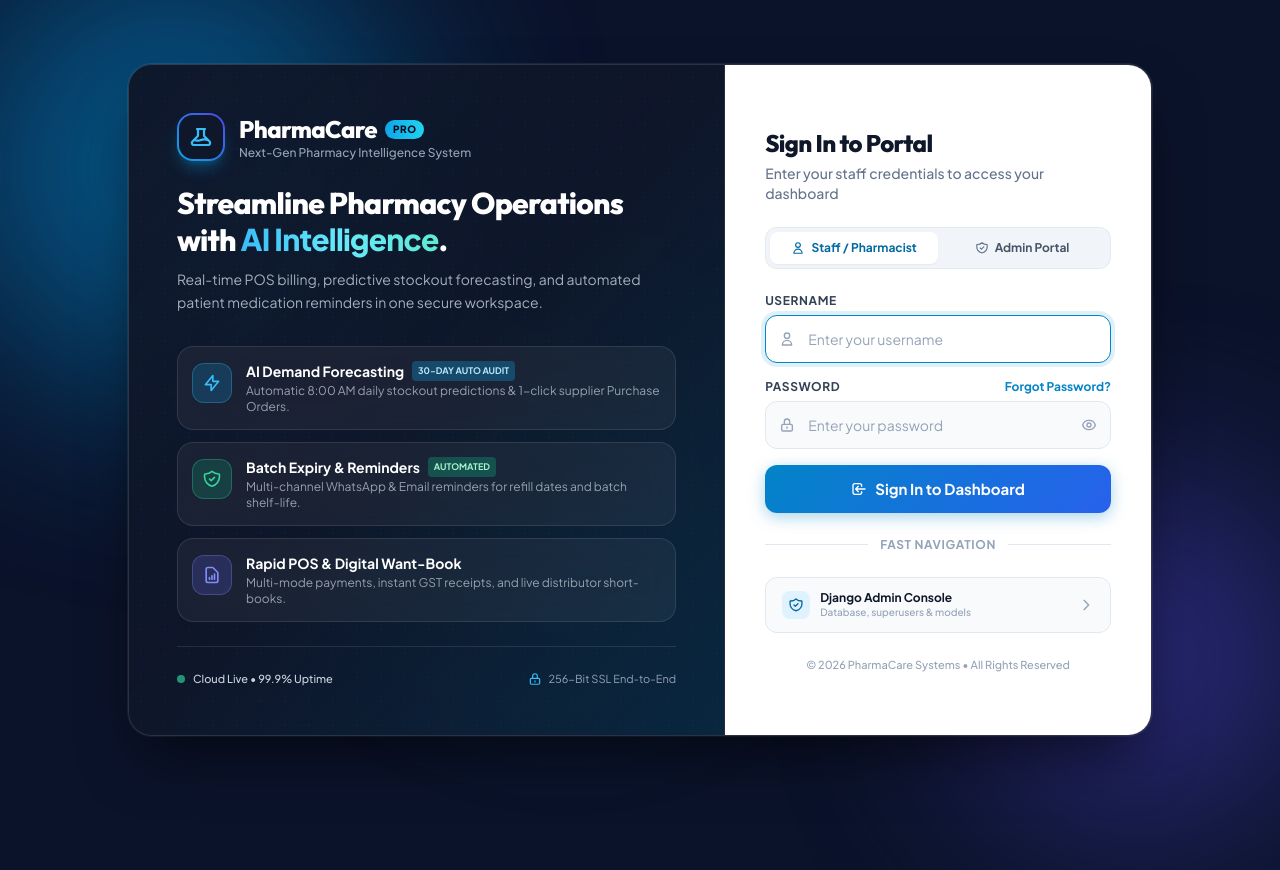
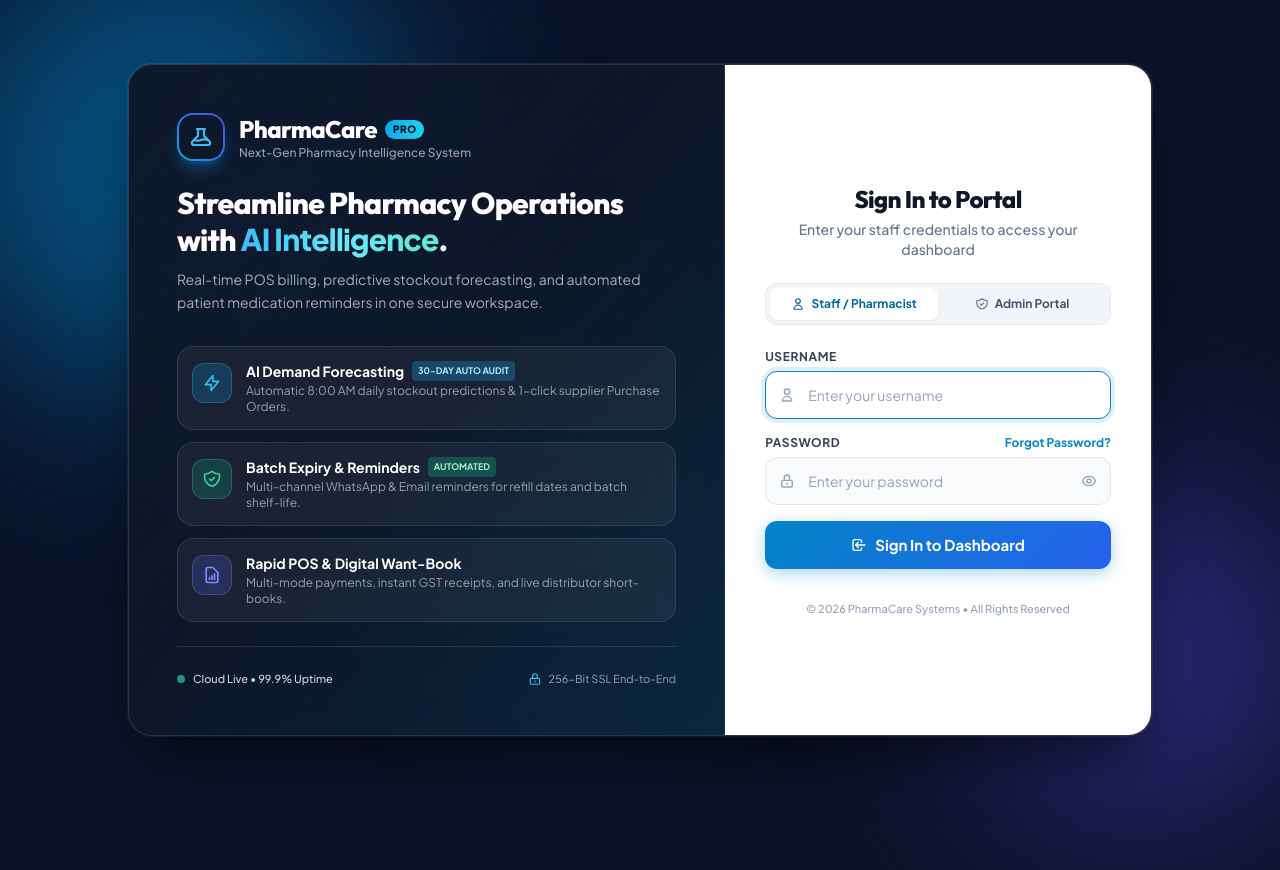
Before and after one commit to 2310074-hue/pharmacy-dashboard, a Django app: page / in a window 1280 px wide; the page is wider, and only the part inside the window is pictured. Run offline with Django 5.2, Linux system fonts and the light colour scheme; parts of the project's set-up code (start-up, migrations or seed data) failed here and were passed over; some libraries are stand-ins or nearby versions.

Commit message:
Center sign in header and remove bottom Django Admin card and Fast Navigation divider

```diff
--- a/MediApp/templates/login.html
+++ b/MediApp/templates/login.html
@@ -324,8 +324,8 @@
 
                 <div class="w-full max-w-sm mx-auto">
 
-                    <!-- Welcome Header -->
-                    <div class="mb-6">
+                    <!-- Welcome Header (Centered) -->
+                    <div class="mb-6 text-center">
                         <h2 class="text-2xl font-extrabold text-slate-900 font-outfit tracking-tight">
                             Sign In to Portal
                         </h2>
@@ -464,36 +464,8 @@
                         </button>
                     </form>
 
-                    <!-- Divider -->
-                    <div class="relative my-6">
-                        <div class="absolute inset-0 flex items-center">
-                            <div class="w-full border-t border-slate-200"></div>
-                        </div>
-                        <div class="relative flex justify-center text-xs uppercase">
-                            <span class="bg-white px-3 text-slate-400 font-bold tracking-wider">Fast Navigation</span>
-                        </div>
-                    </div>
-
-                    <!-- Direct Admin Login Secondary Link Card -->
-                    <a href="{% url 'admin:index' %}" class="w-full py-3 px-4 rounded-xl border border-slate-200 bg-slate-50 hover:bg-slate-100/90 text-slate-700 hover:text-sky-700 flex items-center justify-between transition group">
-                        <div class="flex items-center gap-2.5">
-                            <div class="w-7 h-7 rounded-lg bg-sky-100 text-sky-700 flex items-center justify-center group-hover:bg-sky-600 group-hover:text-white transition">
-                                <svg class="w-4 h-4" fill="none" stroke="currentColor" viewBox="0 0 24 24">
-                                    <path stroke-linecap="round" stroke-linejoin="round" stroke-width="2" d="M9 12l2 2 4-4m5.618-4.016A11.955 11.955 0 0112 2.944a11.955 11.955 0 01-8.618 3.04A12.02 12.02 0 003 9c0 5.591 3.824 10.29 9 11.622 5.176-1.332 9-6.03 9-11.622 0-1.042-.133-2.052-.382-3.016z" />
-                                </svg>
-                            </div>
-                            <div class="text-left">
-                                <p class="text-xs font-bold leading-tight text-slate-900 group-hover:text-sky-700 transition">Django Admin Console</p>
-                                <p class="text-[10px] text-slate-400 font-medium">Database, superusers & models</p>
-                            </div>
-                        </div>
-                        <svg class="w-4 h-4 text-slate-400 group-hover:text-sky-600 group-hover:translate-x-0.5 transition" fill="none" stroke="currentColor" viewBox="0 0 24 24">
-                            <path stroke-linecap="round" stroke-linejoin="round" stroke-width="2" d="M9 5l7 7-7 7" />
-                        </svg>
-                    </a>
-
                     <!-- Footer Note -->
-                    <div class="text-center mt-6 text-[11px] text-slate-400 font-medium">
+                    <div class="text-center mt-8 text-[11px] text-slate-400 font-medium">
                         &copy; {% now "Y" %} PharmaCare Systems &bull; All Rights Reserved
                     </div>
 
```
